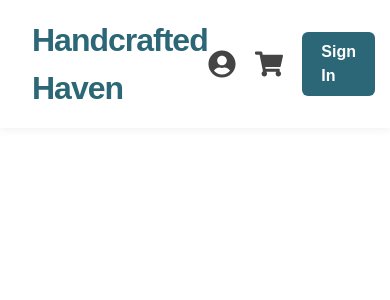
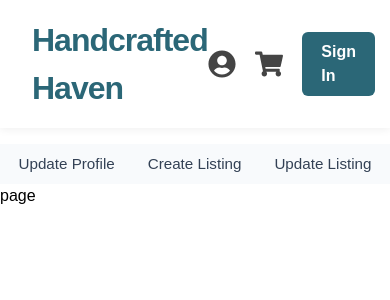
Before and after one commit to CraigFreeze/handcrafted-haven, a Next.js app in the folder frontend/: page /profile in a window 390 px wide. Shown: the top 300 px of the page. Built offline with nearby package versions, Linux system fonts and the light colour scheme.

Commit message:
Add nav bar to profile page

```diff
--- a/frontend/src/app/globals.css
+++ b/frontend/src/app/globals.css
@@ -71,11 +71,3 @@ h3 {
   }
 
 }
-
-@media (max-width: 768px) {
-  aside {
-    border-radius: 0 0 2rem 2rem !important;
-    flex-direction: row !important;
-    justify-content: space-between;
-  }
-}
--- /dev/null
+++ b/frontend/src/app/profile/layout.css
@@ -0,0 +1,10 @@
+.profile-container {
+    display: flex;
+    flex-direction: row;
+}
+
+@media (max-width: 600px) {
+    .profile-container {
+        flex-direction: column;
+    }
+}
--- /dev/null
+++ b/frontend/src/app/profile/layout.tsx
@@ -0,0 +1,11 @@
+import SideNav from "@/app/ui/profile/Sidenav";
+import "./layout.css"
+
+export default function Layout({ children }: { children: React.ReactNode }) {
+  return (
+    <div className="profile-container">
+      <SideNav />
+      <div>{children}</div>
+    </div>
+  );
+}
--- a/frontend/src/app/profile/(profile)/page.tsx
+++ b/frontend/src/app/profile/page.tsx
@@ -1,7 +1,7 @@
 import React from "react";
 
 function page() {
-  return <div>profile</div>;
+  return <>page</>;
 }
 
 export default page;
--- /dev/null
+++ b/frontend/src/app/ui/profile/Sidenav.module.css
@@ -0,0 +1,111 @@
+/* Sidenav.module.css - Styling for the profile Sidenav component */
+
+.sidenav {
+    background: #f8fafc;
+    border-radius: 1rem;
+    box-shadow: 0 2px 8px rgba(0, 0, 0, 0.04);
+    padding: 2rem 1.5rem;
+    width: 100%;
+    max-width: 320px;
+    height: 100vh;
+    display: flex;
+    flex-direction: column;
+    gap: 1.5rem;
+    font-family: inherit;
+}
+
+.sidenavTitle {
+    font-size: 1.25rem;
+    font-weight: 600;
+    color: #1e293b;
+    margin-bottom: 1rem;
+}
+
+.sidenavList {
+    list-style: none;
+    padding: 0;
+    margin: 0;
+    display: flex;
+    flex-direction: column;
+    gap: 1rem;
+}
+
+.sidenavLink {
+    color: #334155;
+    text-decoration: none;
+    font-size: 1rem;
+    padding: 0.75rem 1rem;
+    border-radius: 0.5rem;
+    transition: background 0.2s, color 0.2s;
+    outline: none;
+}
+
+.sidenavLink:focus,
+.sidenavLink:hover {
+    background: #e0e7ef;
+    color: #0f172a;
+}
+
+@media (max-width: 900px) {
+    .sidenav {
+        background: #f8fafc;
+        border-radius: 1rem;
+        box-shadow: 0 2px 8px rgba(0, 0, 0, 0.04);
+        padding: 2rem 1.5rem;
+        width: 100%;
+        max-width: 320px;
+        height: 100vh;
+        display: flex;
+        flex-direction: column;
+        gap: 1.5rem;
+        font-family: inherit;
+    }
+
+    .sidenavTitle {
+        font-size: 1.1rem;
+        margin-bottom: 0.5rem;
+    }
+
+    .sidenavList {
+        gap: 0.5rem;
+    }
+
+    .sidenavLink {
+        font-size: 0.98rem;
+        padding: 0.65rem 0.75rem;
+    }
+
+}
+
+@media (max-width: 600px) {
+    .sidenav {
+        flex-direction: row;
+        max-width: 100%;
+        margin-top: 3rem;
+
+        align-items: center;
+        justify-content: space-between;
+        gap: 0.5rem;
+        padding: 0.5rem 0.25rem;
+        height: auto;
+        border-radius: 0;
+        box-shadow: none;
+    }
+
+    .sidenavTitle {
+        display: none;
+    }
+
+    .sidenavList {
+        flex-direction: row;
+        gap: 0.25rem;
+        width: 100%;
+        justify-content: space-around;
+    }
+
+    .sidenavLink {
+        font-size: 0.95rem;
+        padding: 0.5rem 0.5rem;
+        border-radius: 0.4rem;
+    }
+}
--- /dev/null
+++ b/frontend/src/app/ui/profile/Sidenav.tsx
@@ -0,0 +1,42 @@
+import React from "react";
+import Link from "next/link";
+import styles from "./Sidenav.module.css";
+
+function Sidenav() {
+  return (
+    <nav className={styles.sidenav} aria-label="Profile navigation">
+      <h2 className={styles.sidenavTitle}>Profile Management</h2>
+      <ul className={styles.sidenavList}>
+        <li>
+          <Link
+            className={styles.sidenavLink}
+            href="/profile/update"
+            aria-label="Update your profile"
+          >
+            Update Profile
+          </Link>
+        </li>
+        <li>
+          <Link
+            className={styles.sidenavLink}
+            href="/profile/create-listing"
+            aria-label="Create a new listing"
+          >
+            Create Listing
+          </Link>
+        </li>
+        <li>
+          <Link
+            className={styles.sidenavLink}
+            href="/profile/update-listing"
+            aria-label="Update an existing listing"
+          >
+            Update Listing
+          </Link>
+        </li>
+      </ul>
+    </nav>
+  );
+}
+
+export default Sidenav;
```
Also changed, not shown: frontend/src/app/profile/create-listing/page.tsx (added, +10 -0 lines), frontend/src/app/profile/update-listing/page.tsx (added, +10 -0 lines), frontend/src/app/profile/update/page.tsx (added, +10 -0 lines).
